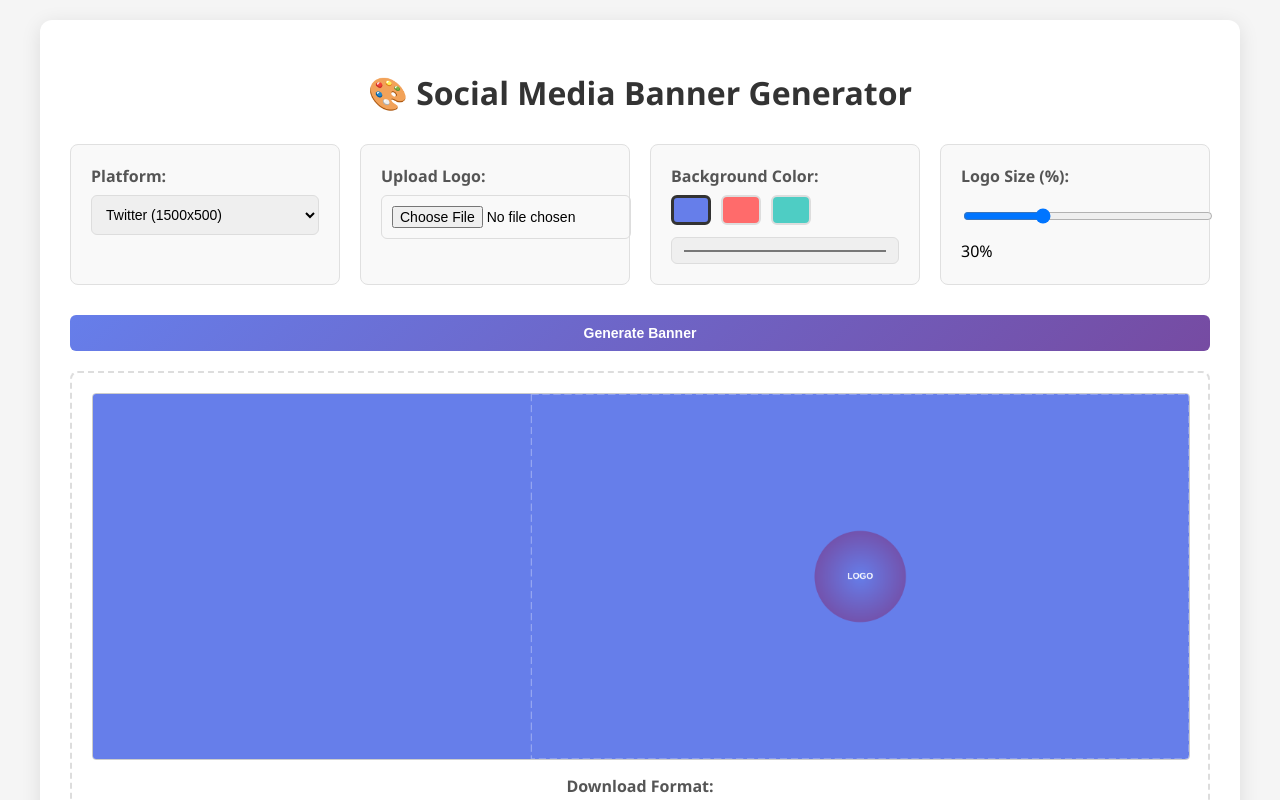
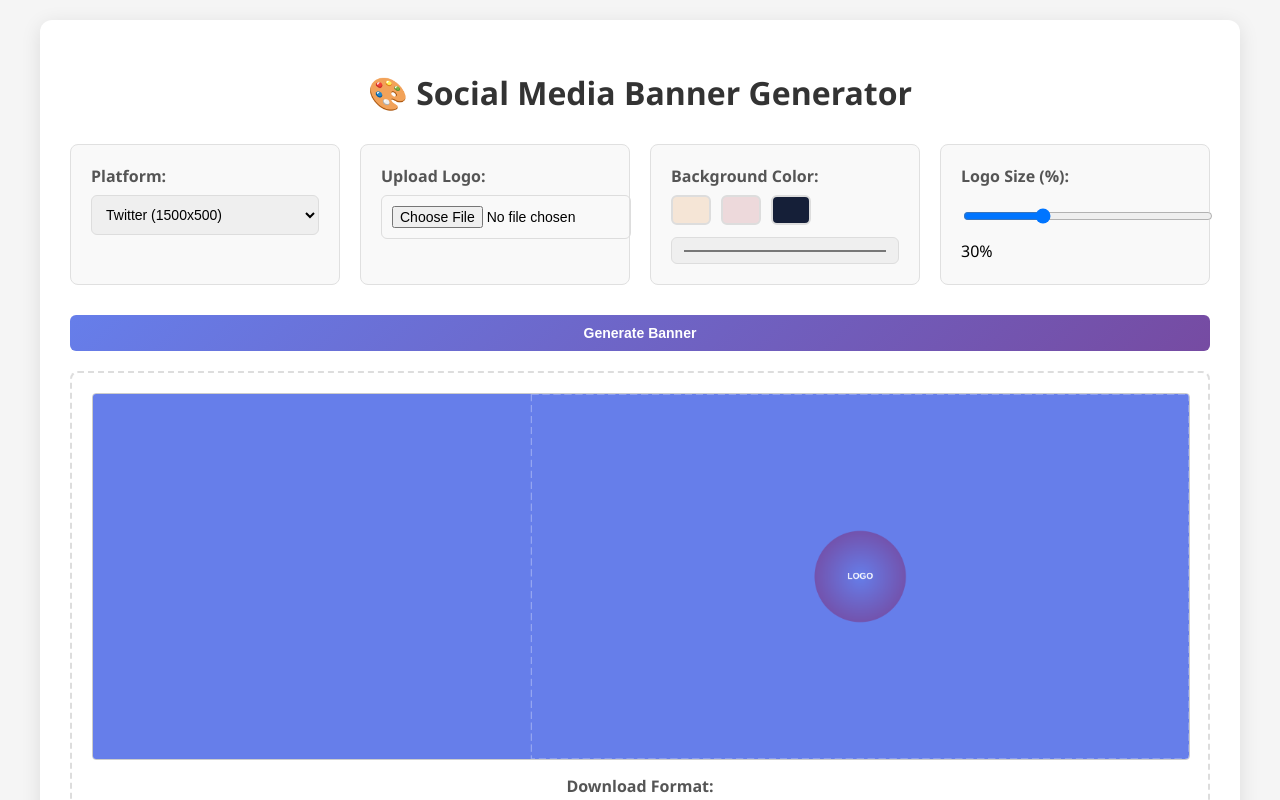
Before and after one commit to clytaemnestra/social-banner-generator, a plain HTML site: page index.html in a window 1280 px wide. Shown: the top 800 px of the page. Drawn offline with nearby package versions, Linux system fonts and the light colour scheme.

Commit message:
Change colors

```diff
--- a/index.html
+++ b/index.html
@@ -143,9 +143,9 @@
             <div class="control-group">
                 <label for="bgColor">Background Color:</label>
                 <div style="display: flex; gap: 10px; margin-bottom: 10px;">
-                    <button type="button" class="preset-color" data-color="#667eea" style="background: #667eea; border: 2px solid #ddd; border-radius: 6px; width: 40px; height: 30px; cursor: pointer;"></button>
-                    <button type="button" class="preset-color" data-color="#ff6b6b" style="background: #ff6b6b; border: 2px solid #ddd; border-radius: 6px; width: 40px; height: 30px; cursor: pointer;"></button>
-                    <button type="button" class="preset-color" data-color="#4ecdc4" style="background: #4ecdc4; border: 2px solid #ddd; border-radius: 6px; width: 40px; height: 30px; cursor: pointer;"></button>
+                    <button type="button" class="preset-color" data-color="#f5e5d6" style="background: #f5e5d6; border: 2px solid #ddd; border-radius: 6px; width: 40px; height: 30px; cursor: pointer;"></button>
+                    <button type="button" class="preset-color" data-color="#edd9db" style="background: #edd9db; border: 2px solid #ddd; border-radius: 6px; width: 40px; height: 30px; cursor: pointer;"></button>
+                    <button type="button" class="preset-color" data-color="#151f38" style="background: #151f38; border: 2px solid #ddd; border-radius: 6px; width: 40px; height: 30px; cursor: pointer;"></button>
                 </div>
                 <input type="color" id="bgColor" value="#667eea">
             </div>
@@ -507,6 +507,7 @@
             img.src = canvas.toDataURL();
         }
 
+
         createDefaultLogo();
         updatePresetButtons();
     </script>
```
